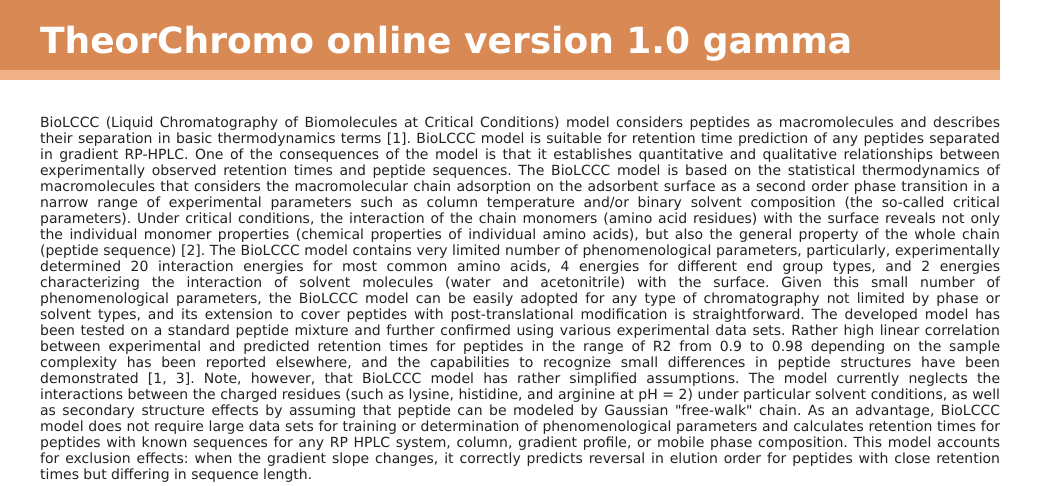
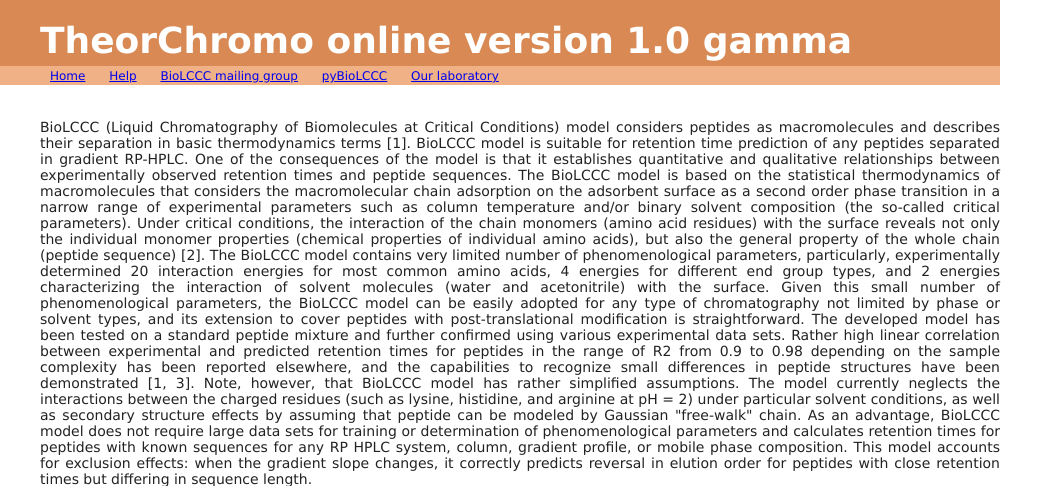
Before and after one commit to levitsky/theorchromo, a Django app: page /help/ in a window 1280 px wide. Shown: the top 486 px of the page, without its empty margins (0-1064 px from the left). Run offline with Django 3.2, Linux system fonts and the light colour scheme; parts of the project's set-up code (start-up, migrations or seed data) failed here and were passed over.

Commit message:
Changes in the base template: several links were added

```diff
--- a/theorchromo_online/media/style_div.css
+++ b/theorchromo_online/media/style_div.css
@@ -1,3 +1,8 @@
+html {
+margin: 0;
+padding: 0;
+}
+
 body {
 font-family: Verdana, Helvetica, Tahoma, Arial, sans-serif;
 font-size: 12px;
@@ -15,25 +20,40 @@ margin: 0 0px 12px 0px;
 padding: 0 0 0 0;
 }
 
+#headerTable{
+display: table;
+width: 100%;
+padding: 0px;
+}
+
+#headerTableRow{
+display: table-row;
+}
+
 #header{
-width: 960px;
+clear: both;
 background-color: #D98A54;
-vertical-align: bottom;
-padding: 20px 0px 0 40px;
-height: 50px;
+padding: 20px 0px 5px 40px;
+margin: 0 auto;
+border: 0px solid white;
+color: white;
 font-size: 3em;
-color: white;
+}
+
+.headerLink{
+display: inline;
+margin: 0px 10px 0px 10px;
 }
 
 #subHeader{
-height: 10px;
-width: 1000px;
-padding: 0 0px 0 0px ;
-overflow: hidden;
+clear: both;
+padding: 3px 0px 2px 40px;
 background-color: #F0B186;
+border: 0px solid white;
 }
 
 #footer{
+display: block;
 clear: both;
 width: 960px;
 padding: 0em 0 0 40px;
@@ -45,6 +65,7 @@ color: white;
 }
 
 #errorsBlock{
+display: block;
 padding: 8px 0 10px 30px;
 margin: 20px 0 0 64px;
 border: 2px solid red;
@@ -57,6 +78,7 @@ padding: 0px 0 0 0px;
 }
 
 #chromoConditionsBlock{
+display: block;
 float: left;
 width: 440px;
 margin: 0 0 0 0;
--- a/theorchromo_online/templates/base.html
+++ b/theorchromo_online/templates/base.html
@@ -9,15 +9,38 @@
     <link rel="stylesheet" type="text/css" href="/media/style_div.css">
   </head>
   <body>
+    <div id="headerTable">
+        <div id="headerRow">
             <div id="header">
               {% block header %}
                 <strong>TheorChromo online version 1.0 gamma</strong>
               {% endblock %}
             </div>
-
+        </div>
+        <div id="headerRow">
             <div id="subHeader">
                 {% block subheader %}
+                <div class="headerLink">
+                    <a href="/">Home</a>
+                </div>
+                <div class="headerLink">
+                    <a href="/help/">Help</a>
+                </div>
+                <div class="headerLink">
+                    <a href="http://groups.google.com/group/biolccc">
+                    BioLCCC mailing group</a>
+                </div>
+                <div class="headerLink">
+                    <a href="http://pypi.python.org/pypi/pyBioLCCC/">
+                    pyBioLCCC</a>
+                </div>
+                <div class="headerLink">
+                    <a href="http://proteomics.fizteh.ru/eng">
+                    Our laboratory</a>
+                </div>
                 {% endblock %}
+            </div>
+        </div>
     </div>
 
     {% block content %}
```
Lines whose indentation alone changed are shown as unchanged.
